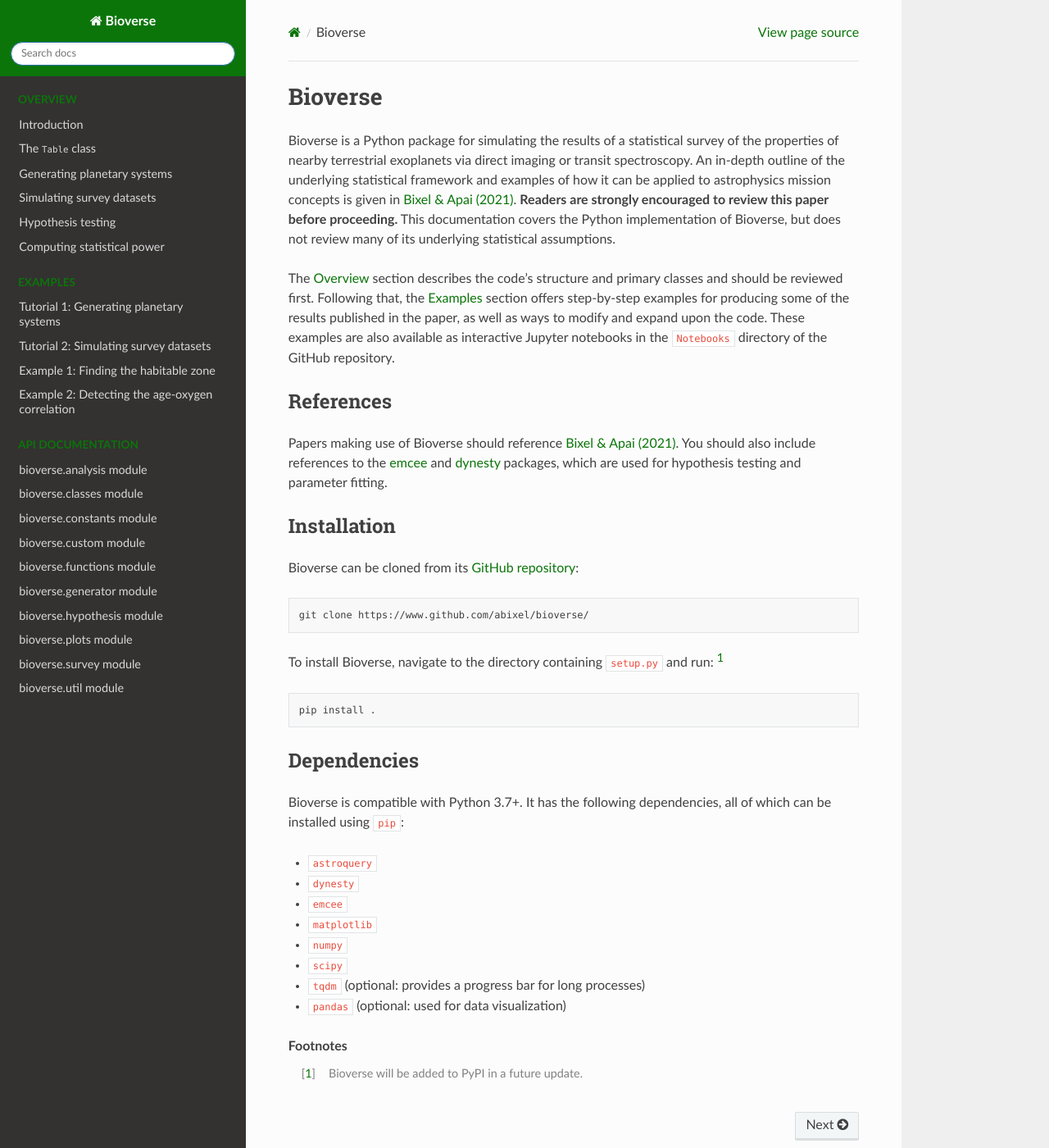
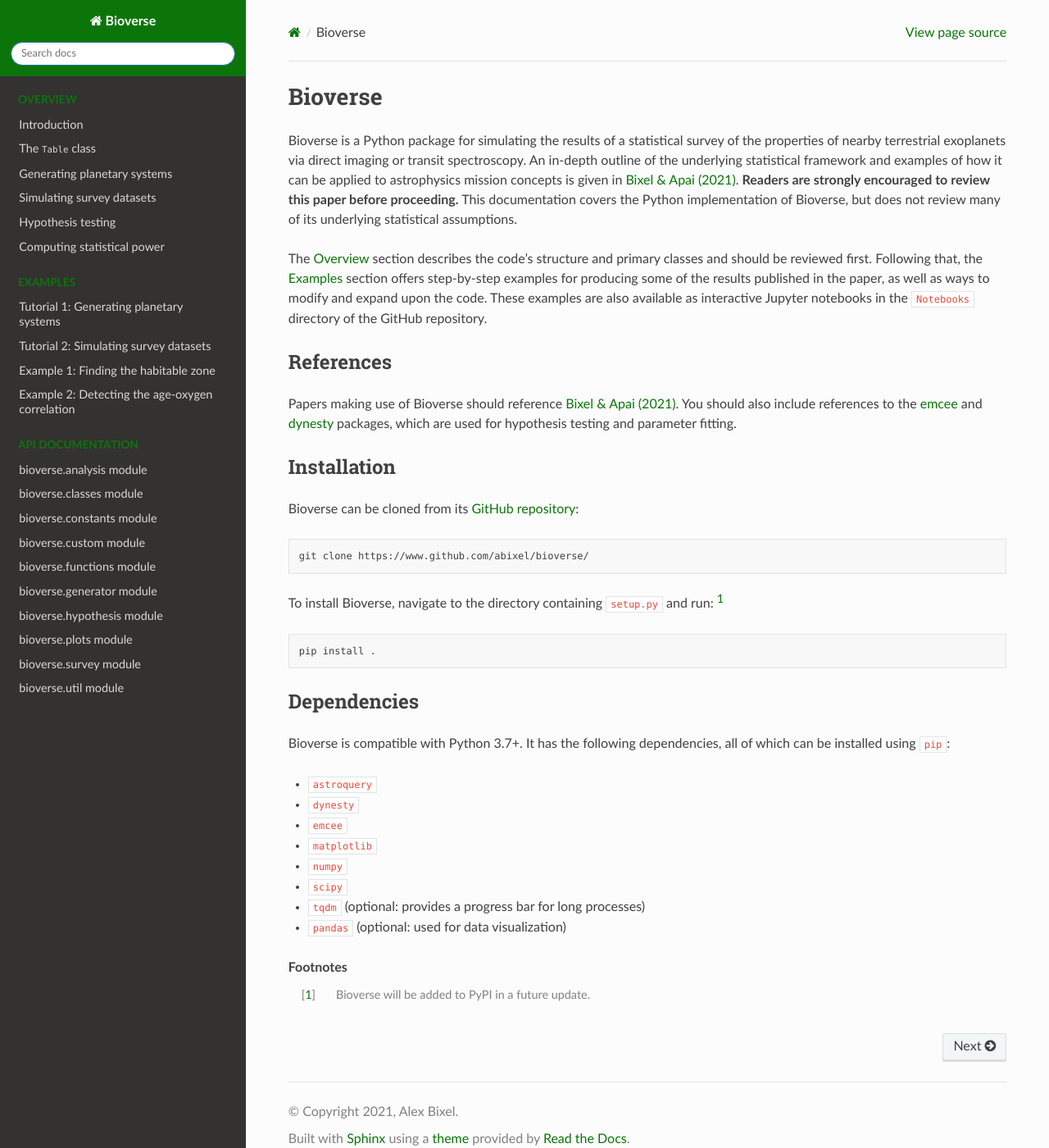
Before and after one commit to danielapai/bioverse, a Sphinx documentation site: the page built from docs/index.rst, in a window 1280 px wide and 1400 px high. Shown: the whole window at 82% size. Built offline with Sphinx 7.4.7 and the Read the Docs theme 2.0.0, drawn with Linux system fonts in a browser that asks for light colours.

Commit message:
slightly wider docs content block

```diff
--- a/docs/_templates/layout.html
+++ b/docs/_templates/layout.html
@@ -50,6 +50,15 @@
     white-space: normal;
 }
 
+.wy-nav-content {
+    padding: 1.618em 3.236em;
+    height: 100%;
+    max-width: 1000px;
+    margin: auto;
+    margin-left: 0px;
+}
+
+
   </style>
 
 
```
